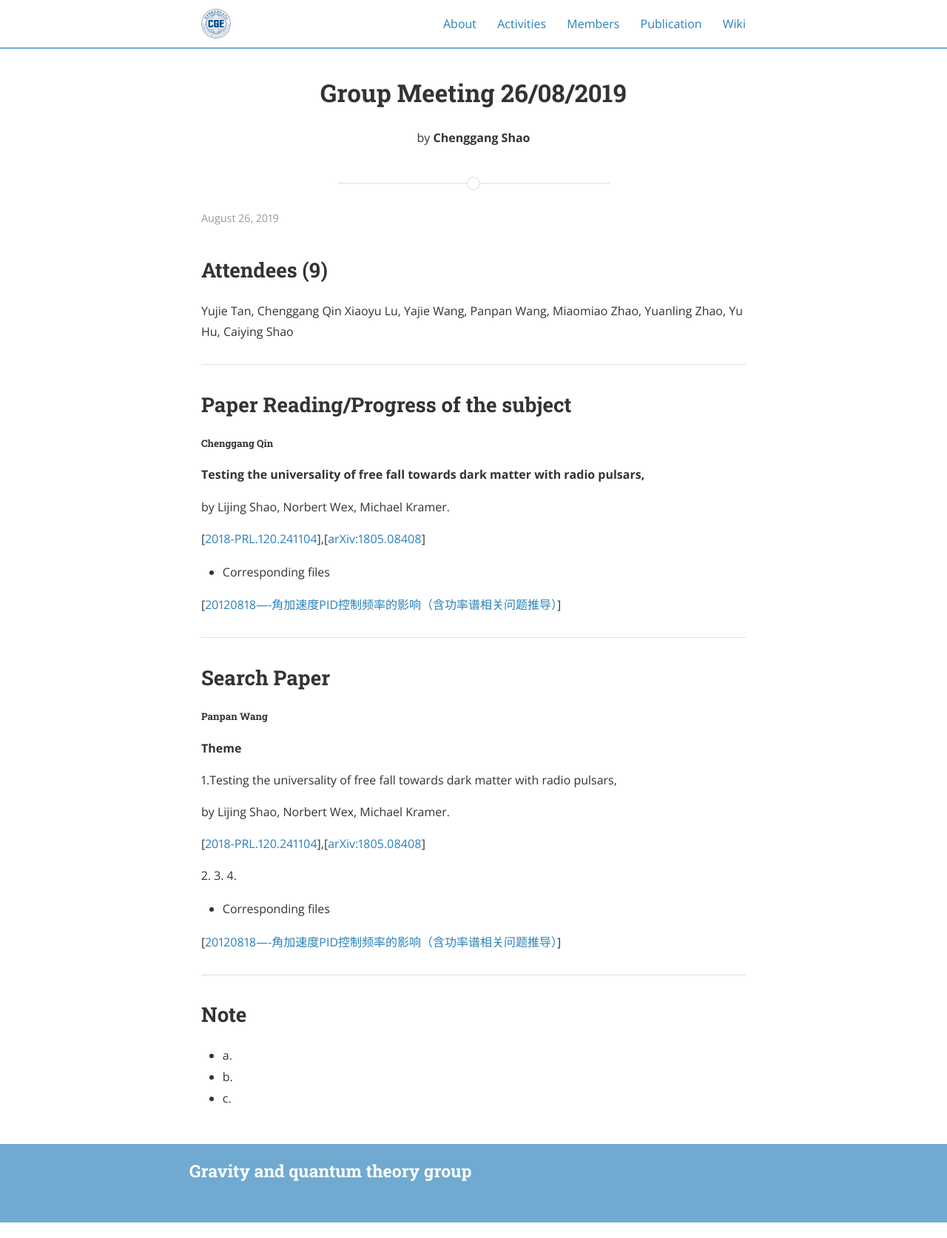
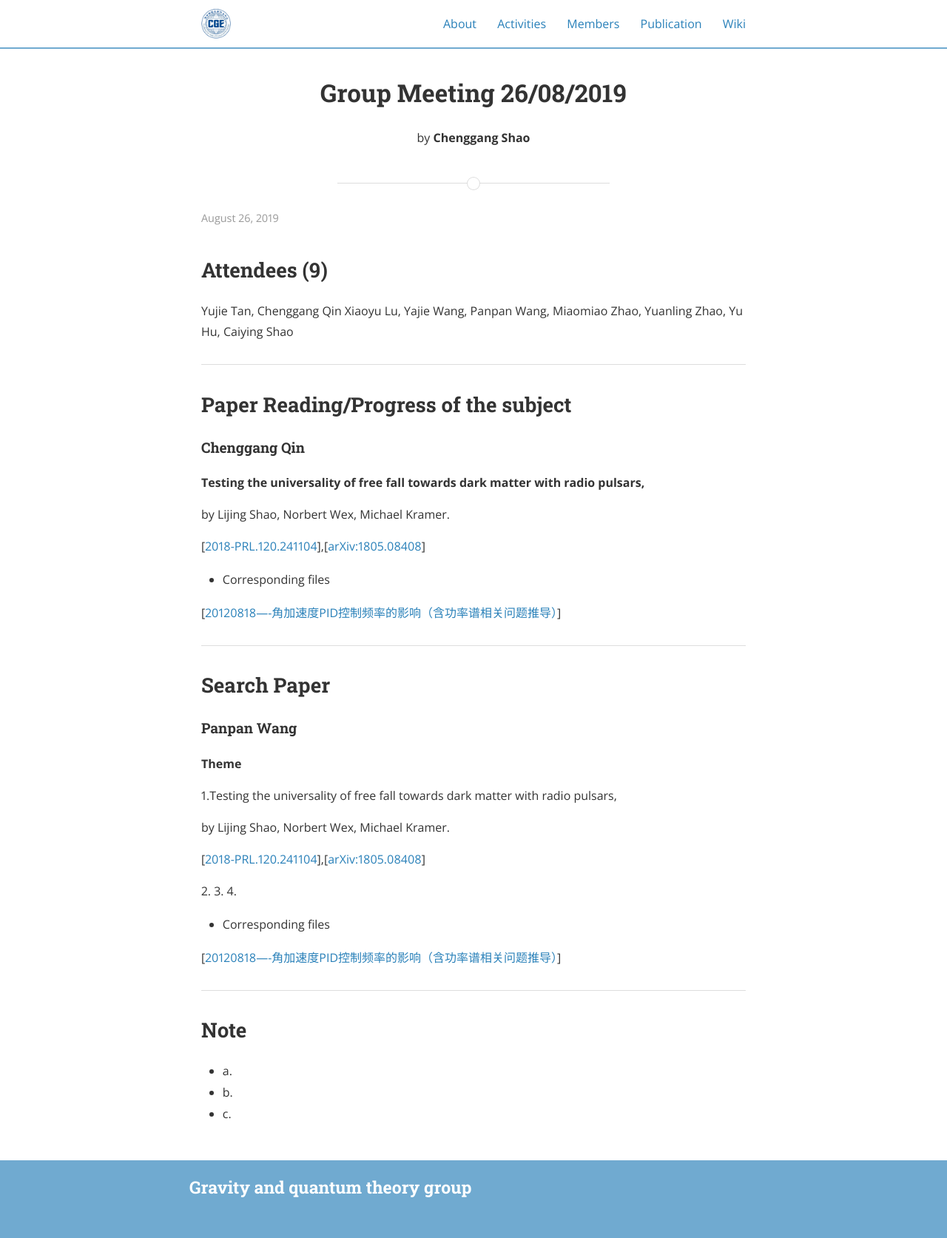
Before and after one commit to gravity-group/gravity-group.github.io, a Jekyll site: the page built from _posts/2019-08-26-group-meeting.md, in a window 1280 px wide. Shown: the whole page at 74% size. Built offline with Jekyll 4.4.1, drawn with Linux system fonts in a browser that asks for light colours; nearby versions of some CDN libraries; before the commit the page ends 1652 px from its top, so only the background shows below that.

Commit message:
update 2019-08-26

```diff
--- a/_posts/2019-08-26-group-meeting.md
+++ b/_posts/2019-08-26-group-meeting.md
@@ -14,7 +14,7 @@ Yujie Tan, Chenggang Qin Xiaoyu Lu, Yajie Wang, Panpan Wang, Miaomiao Zhao, Yuan
 
 ## Paper Reading/Progress of the subject
 
-##### Chenggang Qin
+#### Chenggang Qin
 
 **Testing the universality of free fall towards dark matter with radio pulsars,**
 
@@ -31,7 +31,7 @@ by Lijing Shao, Norbert Wex, Michael Kramer.
 
 ## Search Paper
 
-##### Panpan Wang
+#### Panpan Wang
 
 **Theme**
 
```
